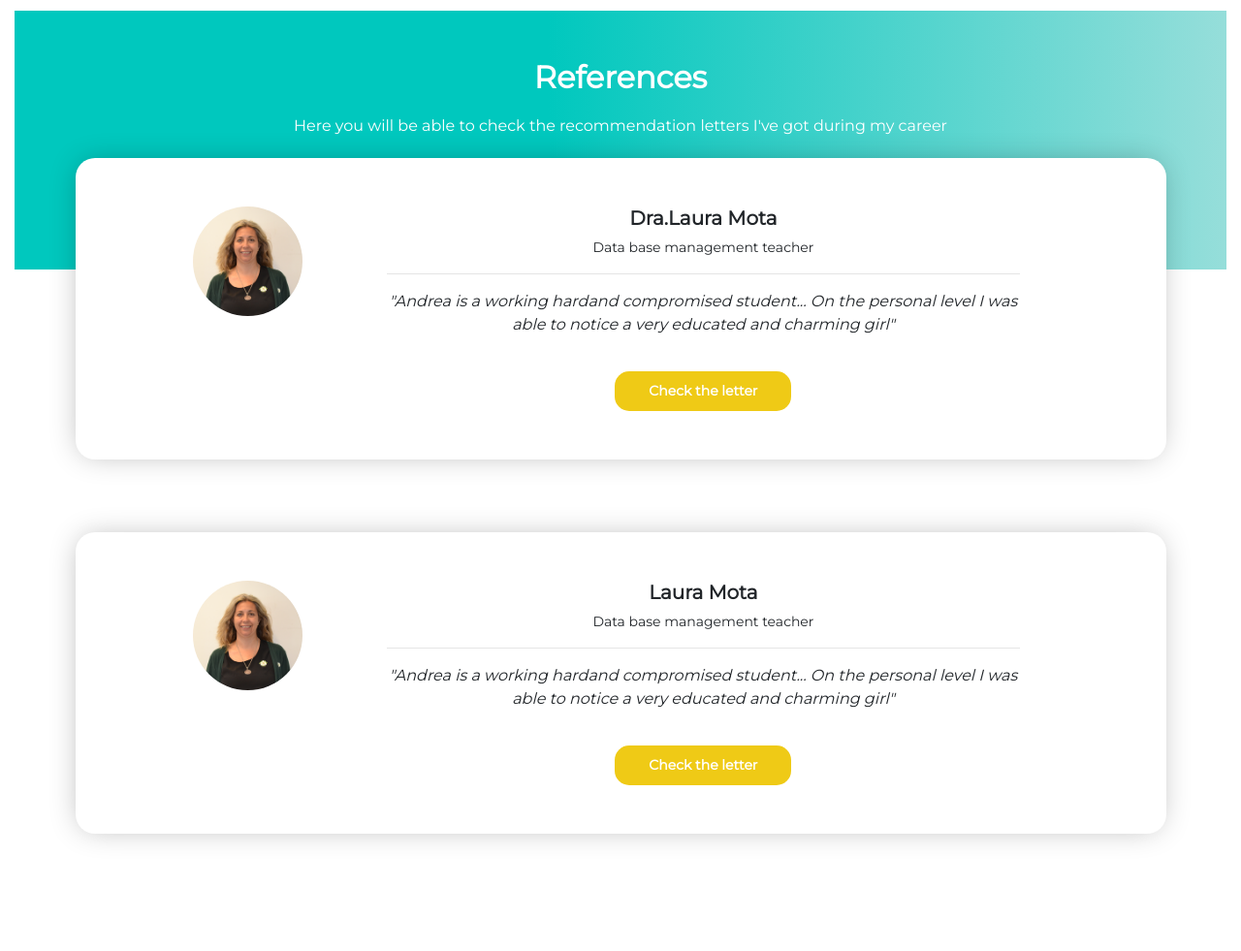
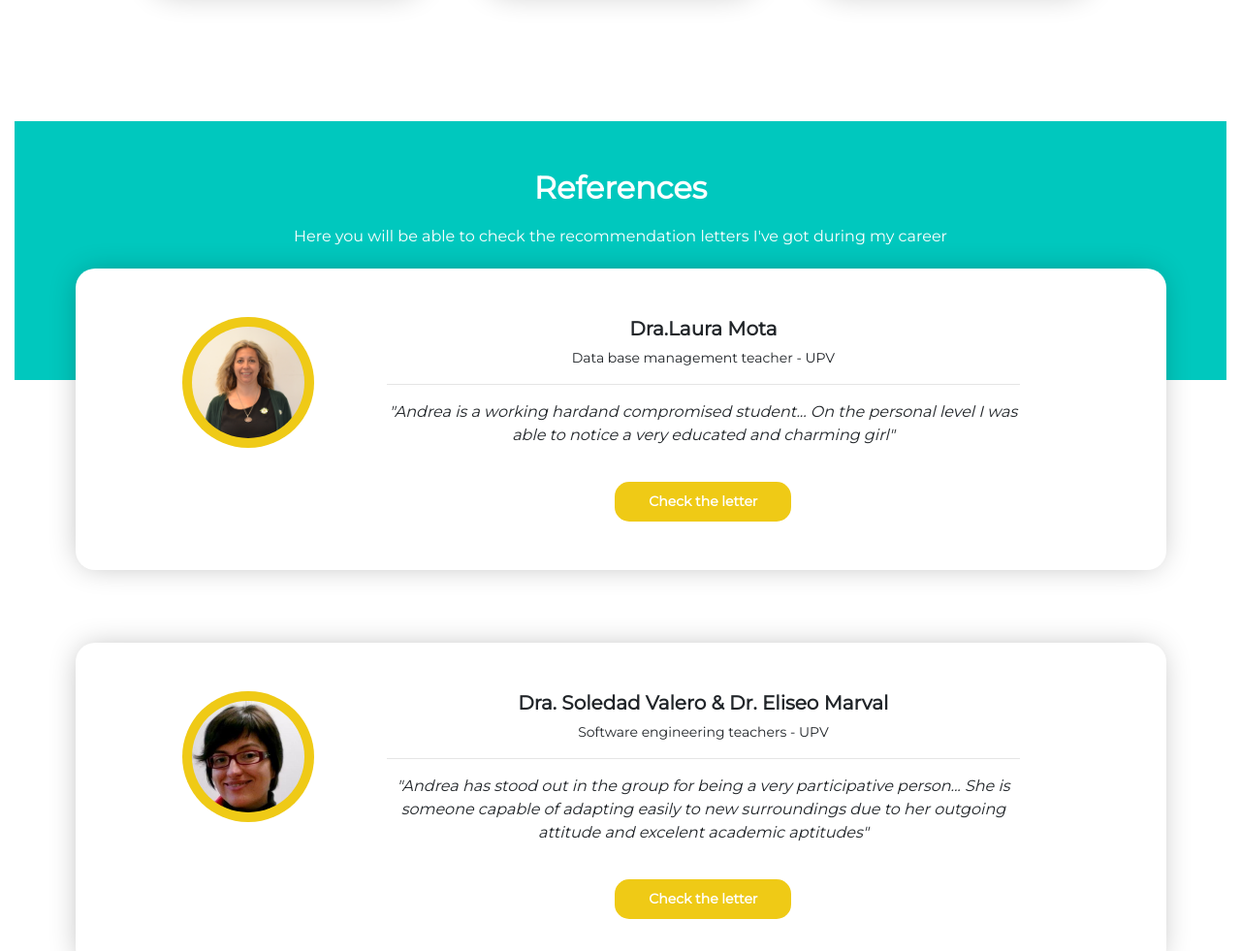
Before and after one commit to AndreaVillalba/project0, a plain HTML site: page index.html in a window 1280 px wide. Shown: the part 2300-3281 px from the top of the page at 97% size. Before the commit the page ends 3200 px from the top, so only its background shows below. Drawn offline with nearby package versions, Linux system fonts and the light colour scheme.

Commit message:
Foto de soledad agregada y fondo de projects con la curva

```diff
--- a/index.html
+++ b/index.html
@@ -118,7 +118,7 @@
       <section id="my-projects">
           <div class="container ">
               <div class="row header">
-                  <div class="col-12">
+                  <div class="col-6">
                       <h2>My projects</h2>
                       <p>Here you will be able to learn a little bit more about the projects I have done during my career. Including a little demo of what the app does as a well as a link to the code.
                       </p>
@@ -176,7 +176,7 @@
 
             <div class="col-md-8 col-sm-12">
               <h5>Dra.Laura Mota</h5>
-              <p class="cargo"> Data base management teacher </p>
+              <p class="cargo"> Data base management teacher - UPV </p>
               <hr>
               <p> <em>"Andrea is a working hardand compromised student... On the personal level I was able to notice a very educated and charming girl"</em></p>
               <a class="button" href="">Check the letter</a>
@@ -187,14 +187,14 @@
           <div class="row second">
 
             <div class="col-md-3 col-sm-12">
-              <img class="rounded-circle" src="images/laura.png" alt="">
+              <img class="rounded-circle" src="images/soledad.jpg" alt="">
             </div>
 
             <div class="col-md-8 col-sm-12 ">
-              <h5>Laura Mota</h5>
-              <p class="cargo"> Data base management teacher </p>
+              <h5>Dra. Soledad Valero & Dr. Eliseo Marval</h5>
+              <p class="cargo"> Software engineering teachers - UPV </p>
               <hr>
-              <p><em>"Andrea is a working hardand compromised student... On the personal level I was able to notice a very educated and charming girl"</em></p>
+              <p><em>"Andrea has stood out in the group for being a very participative person... She is someone capable of adapting easily to new surroundings due to her outgoing attitude and excelent academic aptitudes"</em></p>
               <a class="button" href="">Check the letter</a>
             </div>
           </div>
--- a/scss/styles.scss
+++ b/scss/styles.scss
@@ -112,9 +112,9 @@ h5{
 #my-projects{
     width: 100%;
     margin-top: 60px;
-    /*background-image: url(../images/fondo-projects.svg);
+    background-image: url(../images/fondo-projects.svg);
     background-size: contain;
-    background-repeat: no-repeat;*/
+    background-repeat: no-repeat;
     .card{
         margin: 60px 30px;
         padding: 10px;
@@ -141,12 +141,9 @@ h5{
     }
 
     .header {
-        text-align: center;
         padding: 30px;
-        width: 70%;
         color: white;
-        margin: auto;
-        background-color: $secondary-color;
+        margin-left: 80px;
     }
 
 }
@@ -156,9 +153,10 @@ h5{
     background-size: cover;
     background-repeat: no-repeat;*/
     background-color: white ;
+    margin-top: 90px;
 
     .title{
-        background: linear-gradient(90deg, rgba(0,200,190,1) 44%, rgba(150,222,218,1) 100%);
+        background: $primary-color;
 
         color: white;
         padding-bottom: 120px;
@@ -179,8 +177,10 @@ h5{
         top: -40px;
     }
     img{
-        width: 50%;
+        width: 60%;
         margin: auto;
+        background-color: $secondary-color;
+        padding: 10px;
 
     }
 
```
Also changed, not shown: css/styles.css, images/soledad.jpg (added), 1 other file.
